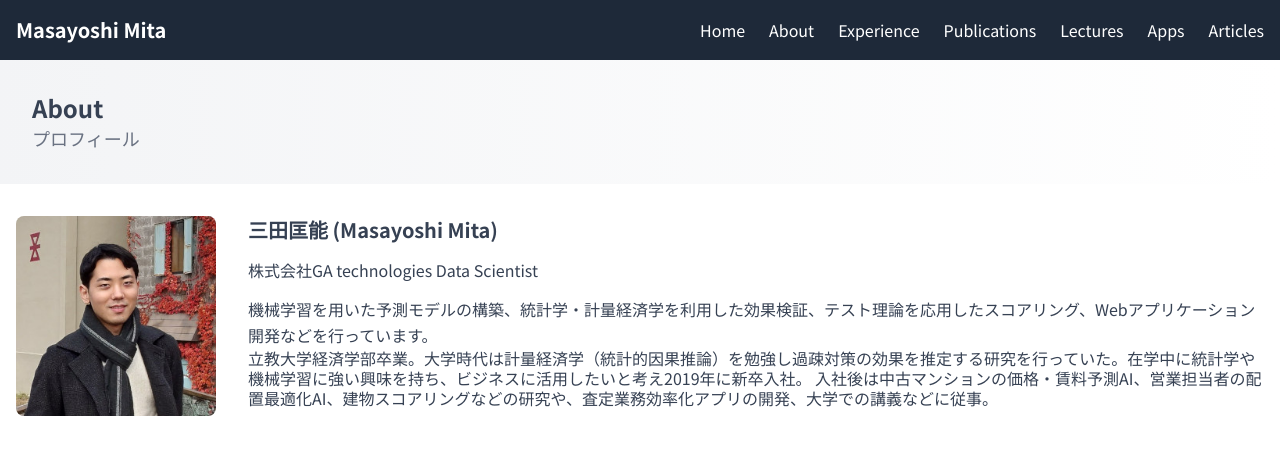
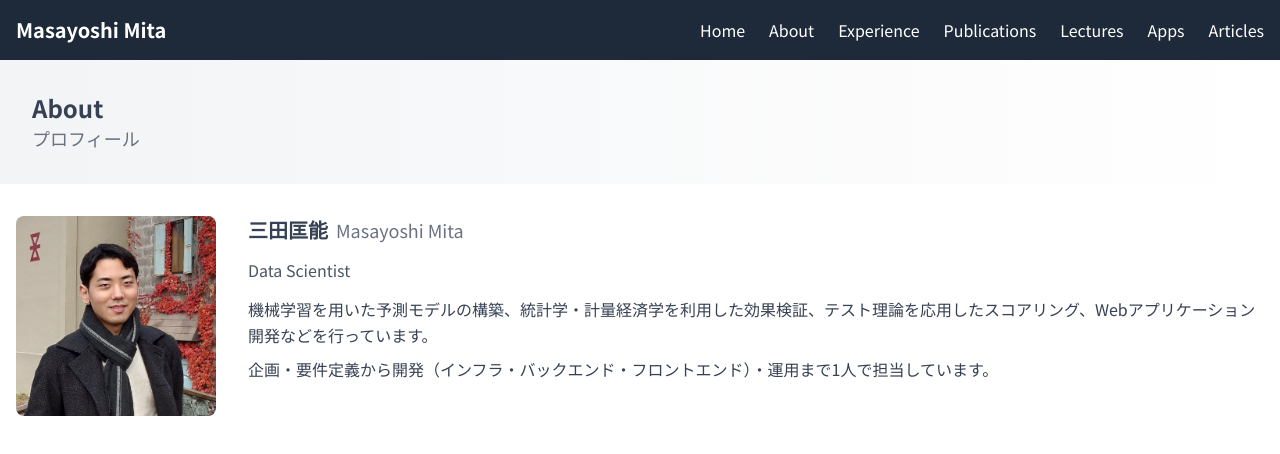
Before and after one commit to nigimitama/nigimitama.github.io, a Next.js app: page /about in a window 1280 px wide. Shown: the top 454 px of the page. Built offline with nearby package versions, Linux system fonts and the light colour scheme.

Commit message:
feat: update about

```diff
--- a/app/about/page.tsx
+++ b/app/about/page.tsx
@@ -16,15 +16,20 @@ export default function AboutPage() {
                 <img src="/me.jpg" alt="顔写真" width={200} height={200} className="rounded-lg object-cover" />
               </div>
               <div className="flex-grow">
-                <h2 className="text-xl font-semibold mb-4">三田匡能 (Masayoshi Mita)</h2>
-                <p className="text-gray-700 mb-4">株式会社GA technologies Data Scientist</p>
-                <p className="text-gray-700 leading-relaxed">
+                <div className="flex items-center gap-2 mb-4">
+                  <span className="text-xl font-bold">三田匡能</span>
+                  <span className="text-lg text-gray-500">Masayoshi Mita</span>
+                </div>
+                <div>
+                  <p className="text-gray-600 mb-4">Data Scientist</p>
+                </div>
+
+                <p className="text-gray-700 leading-relaxed mb-2">
                   機械学習を用いた予測モデルの構築、統計学・計量経済学を利用した効果検証、テスト理論を応用したスコアリング、Webアプリケーション開発などを行っています。
                 </p>
 
-                <p>
-                  立教大学経済学部卒業。大学時代は計量経済学（統計的因果推論）を勉強し過疎対策の効果を推定する研究を行っていた。在学中に統計学や機械学習に強い興味を持ち、ビジネスに活用したいと考え2019年に新卒入社。
-                  入社後は中古マンションの価格・賃料予測AI、営業担当者の配置最適化AI、建物スコアリングなどの研究や、査定業務効率化アプリの開発、大学での講義などに従事。
+                <p className="text-gray-700 leading-relaxed">
+                  企画・要件定義から開発（インフラ・バックエンド・フロントエンド）・運用まで1人で担当しています。
                 </p>
               </div>
             </div>
```
